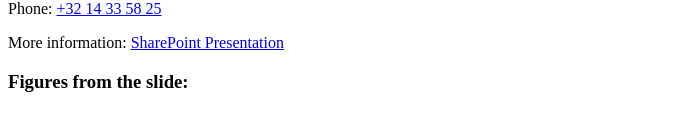
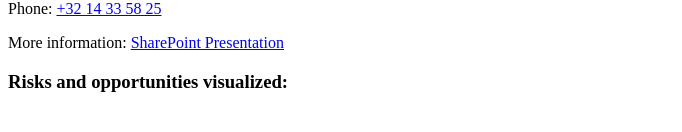
Before and after one commit to tvh16/shallow-subsurface-info, a plain HTML site: page index.html in a window 1280 px wide. Shown: the part 381-513 px from the top of the page, without its empty margins (0-682 px from the left). Drawn offline with Linux system fonts and the light colour scheme.

Commit message:
Update index.html

```diff
--- a/index.html
+++ b/index.html
@@ -25,8 +25,8 @@
     </div>
     <div>
         <!-- Add image -->
-        <h3>Figures from the slide:</h3>
-        <img src="Capture.png" alt="Figure from slide">
+        <h3>Risks and opportunities visualized:</h3>
+        <img src="Capture.png" alt="Risks and opportunities visualized">
     </div>
     <div>
         <button onclick="shareViaWhatsApp()">Share via WhatsApp</button>
```
